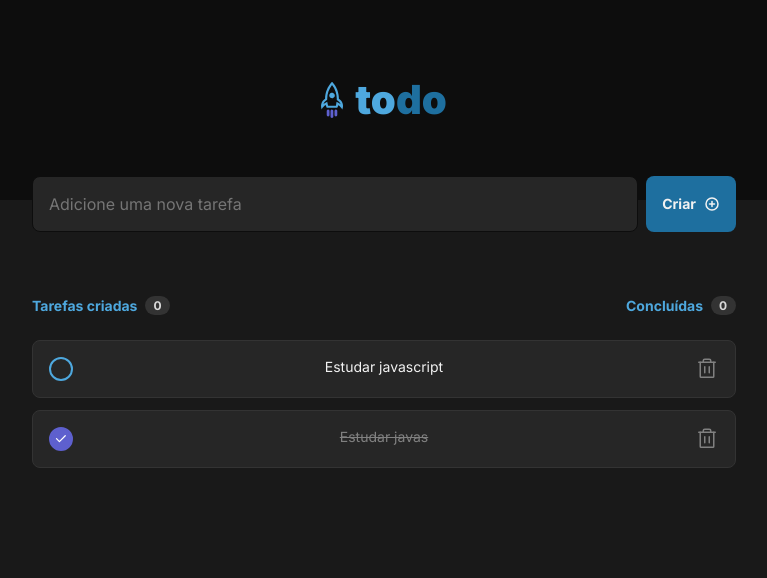
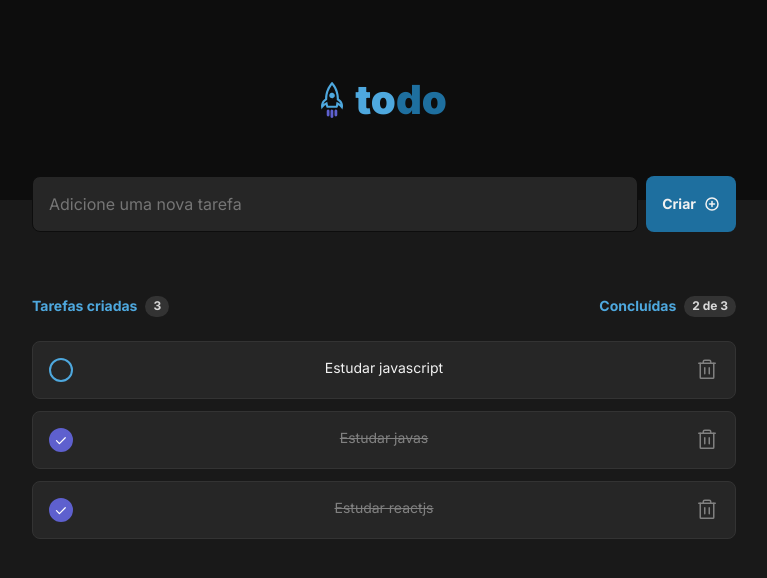
Before and after one commit to franciniltonsoaresmenzes/to-do, a React (Vite) app: page / in a window 1280 px wide. Shown: the top 578 px of the page, without its empty margins (256-1023 px from the left). Built offline with nearby package versions, Linux system fonts and the light colour scheme.

Commit message:
função excluir pronta

```diff
--- a/src/API/Task.ts
+++ b/src/API/Task.ts
@@ -16,5 +16,10 @@ export const tasks:taskProps[] = [
     id: uuidv4(),
     title: 'Estudar javas',
     isComplete: true
+  },
+  {
+    id: uuidv4(),
+    title: 'Estudar reactjs',
+    isComplete: true
   }
 ]
--- a/src/components/Task/CollectionTask.tsx
+++ b/src/components/Task/CollectionTask.tsx
@@ -1,13 +1,23 @@
 import { Check, Trash } from 'phosphor-react'
 import { useState } from 'react'
-import { taskProps } from '../../API/Task'
 import styles from './CollectionTask.module.css'
 
-export function CollectionTask({ title, isComplete }: taskProps) {
+interface CollectionTaskProps {
+  id: string;
+  title: string;
+  isComplete: boolean;
+  onDeleteTask: (id: string) => void
+}
+
+export function CollectionTask({ id, title, isComplete, onDeleteTask }: CollectionTaskProps) {
   const [icon, setIcon] = useState(isComplete)
 
   function handleCheck() {
     setIcon(!icon)
+  }
+
+  function handleDeleteTask() {
+    onDeleteTask(id)
   }
 
   return(
@@ -23,6 +33,7 @@ export function CollectionTask({ title, isComplete }: taskProps) {
       <Trash
         size={12}
         className={styles.trash}
+        onClick={handleDeleteTask}
       />
     </div>
   )
--- a/src/components/Task/Task.module.css
+++ b/src/components/Task/Task.module.css
@@ -84,8 +84,7 @@ section {
   align-items: center;
   gap: 10px;
 
-  width: 25px;
-  height: 19px;
+  padding: 2px 8px;
 
   background: #333333;
   border-radius: 999px;
--- a/src/components/Task/Task.tsx
+++ b/src/components/Task/Task.tsx
@@ -11,8 +11,6 @@ import { PlusCircle } from 'phosphor-react'
 import { ChangeEvent, FormEvent, useState } from 'react'
 
 export function Task() {
-  const isTask = true
-
   const [newTaskTex, setNewTaskTex] = useState<string>('')
 
   const [ task, setTask ] = useState<taskProps[]>([...tasks])
@@ -33,6 +31,15 @@ export function Task() {
     setNewTaskTex(event.target.value)
   }
 
+  function deleteTask(id: string) {
+    const taskWithoutDeleteOne = task.filter(task => task.id !== id)
+    setTask(taskWithoutDeleteOne)
+  }
+
+  const isTask = task.length
+
+  const isCheckedTask = task.reduce((acumulador, x) => x.isComplete ? ++acumulador : acumulador, 0)
+
   return (
     <>
       <form className={styles.formTask} onSubmit={handleCreateNewTask} >
@@ -52,21 +59,22 @@ export function Task() {
         <header className={styles.navTask} >
           <div className={styles.indice} >
             <span className={styles.indexTask} >Tarefas criadas</span>
-            <span className={styles.index} >0</span>
+            <span className={styles.index} >{task.length}</span>
           </div>
 
           <div className={styles.indice} >
             <span className={styles.indexTask} >Concluídas</span>
-            <span className={styles.index} >0</span>
+            <span className={styles.index} >{isCheckedTask} de { task.length }</span>
           </div>
         </header>
 
-          {isTask ?
+          {isTask > 0 ?
             task.map(task => (
               <CollectionTask
                 id={task.id}
                 title={task.title}
                 isComplete={task.isComplete}
+                onDeleteTask={deleteTask}
               />
           ))
           : <EmptyTask />}
```
